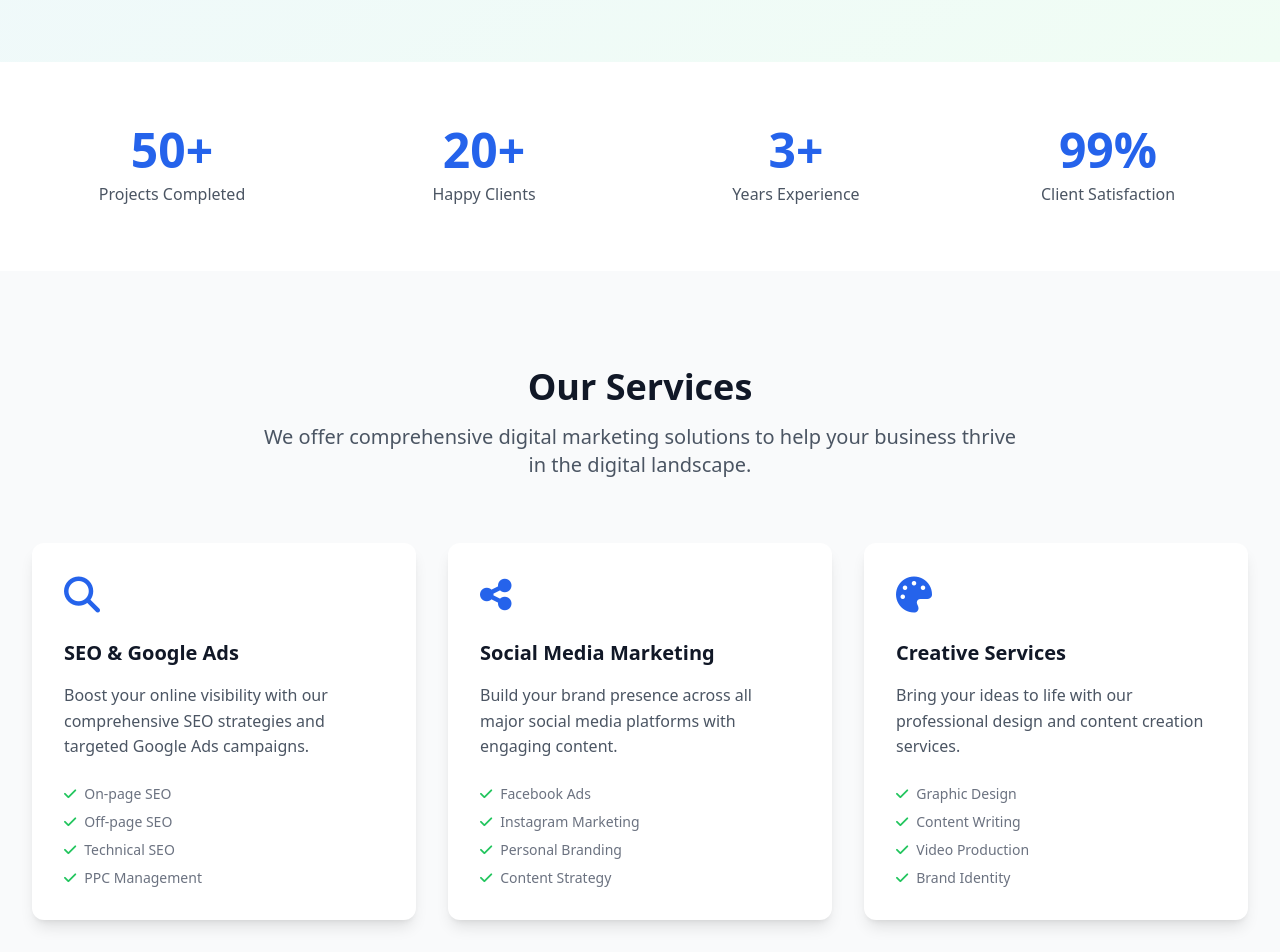
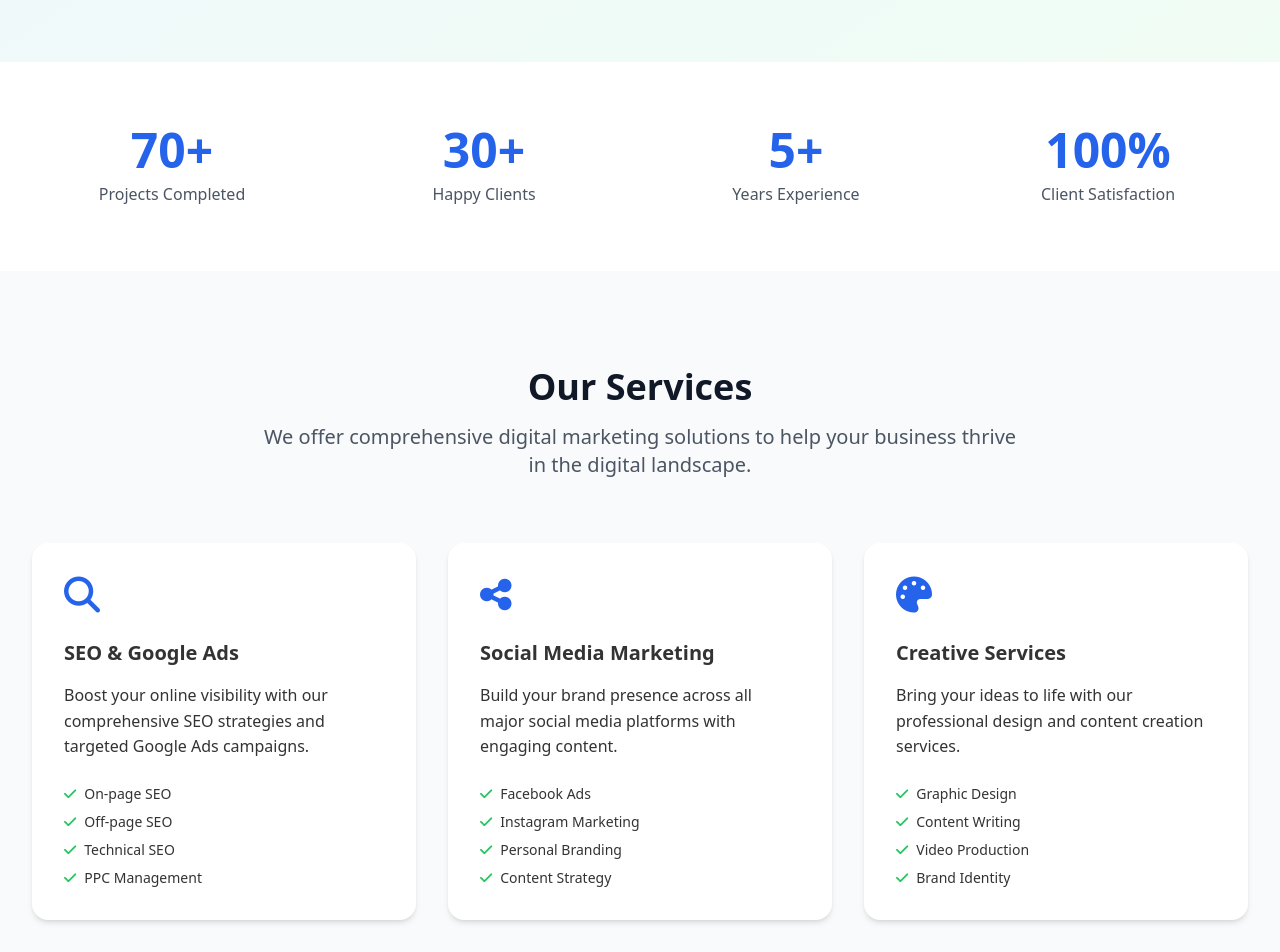
Before and after one commit to Ashik-ch/bytrix-hub, an Angular app: page /bytrix/ in a window 1280 px wide. Before the commit this address led to /. Shown: the part 820-1772 px from the top of the page. Built offline with nearby package versions, Linux system fonts and the light colour scheme.

Commit message:
Update base href in index.html for correct routing and enhance home component layout with improved card design and updated statistics

```diff
--- a/src/app/components/home/home.component.html
+++ b/src/app/components/home/home.component.html
@@ -69,21 +69,32 @@
     </div>
 
     <div class="grid grid-cols-1 md:grid-cols-2 lg:grid-cols-3 gap-8">
-      <div *ngFor="let service of services; let i = index" class="card p-8 hover-lift fade-in"
+      <div *ngFor="let service of services; let i = index"
+        class="relative group p-8 rounded-2xl shadow-md bg-white overflow-hidden cursor-pointer fade-in transition-transform duration-500 hover:-translate-y-2"
         [style.animation-delay]="(i * 0.1) + 's'">
-        <div class="text-primary-600 text-4xl mb-6">
-          <i [class]="service.icon"></i>
+        <!-- Shutter effect overlay -->
+        <div
+          class="absolute inset-0 bg-gradient-to-br from-primary-600 to-accent-500 transform scale-y-0 origin-left group-hover:scale-y-100 transition-transform duration-700 ease-out">
         </div>
-        <h3 class="text-xl font-bold text-gray-900 mb-4">{{ service.title }}</h3>
-        <p class="text-gray-600 mb-6">{{ service.description }}</p>
-        <ul class="space-y-2">
-          <li *ngFor="let feature of service.features" class="flex items-center text-sm text-gray-500">
-            <i class="fas fa-check text-accent-500 mr-2"></i>
-            {{ feature }}
-          </li>
-        </ul>
+
+        <!-- Card content -->
+        <div class="relative z-10 transition-colors duration-700 group-hover:text-white">
+          <div class="text-primary-600 text-4xl mb-6 transition-colors duration-700 group-hover:text-white">
+            <i [class]="service.icon"></i>
+          </div>
+          <h3 class="text-xl font-bold mb-4">{{ service.title }}</h3>
+          <p class="mb-6">{{ service.description }}</p>
+          <ul class="space-y-2">
+            <li *ngFor="let feature of service.features"
+              class="flex items-center text-sm transition-colors duration-700">
+              <i class="fas fa-check text-accent-500 mr-2 group-hover:text-white"></i>
+              {{ feature }}
+            </li>
+          </ul>
+        </div>
       </div>
     </div>
+
   </div>
 </section>
 
--- a/src/app/components/home/home.component.ts
+++ b/src/app/components/home/home.component.ts
@@ -71,9 +71,9 @@ export class HomeComponent {
   ];
 
   stats = [
-    { number: '50+', label: 'Projects Completed' },
-    { number: '20+', label: 'Happy Clients' },
-    { number: '3+', label: 'Years Experience' },
-    { number: '99%', label: 'Client Satisfaction' }
+    { number: '70+', label: 'Projects Completed' },
+    { number: '30+', label: 'Happy Clients' },
+    { number: '5+', label: 'Years Experience' },
+    { number: '100%', label: 'Client Satisfaction' }
   ];
 }
--- a/src/index.html
+++ b/src/index.html
@@ -4,7 +4,7 @@
 <head>
   <meta charset="utf-8">
   <title>Bytrix - Where Creativity Meets Technology</title>
-  <base href="/">
+  <base href="/bytrix/">
   <meta name="viewport" content="width=device-width, initial-scale=1">
   <meta name="description"
     content="Bytrix is a digital marketing agency specializing in SEO, Google Ads, Social Media Marketing, Creative Services, Web & App Development, and Local Business Growth.">
```
